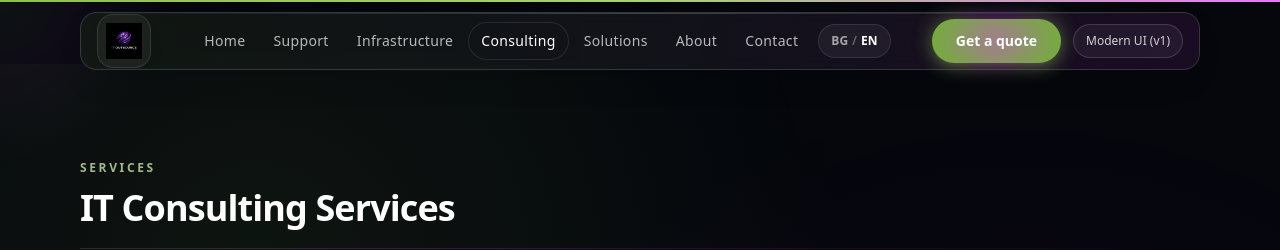
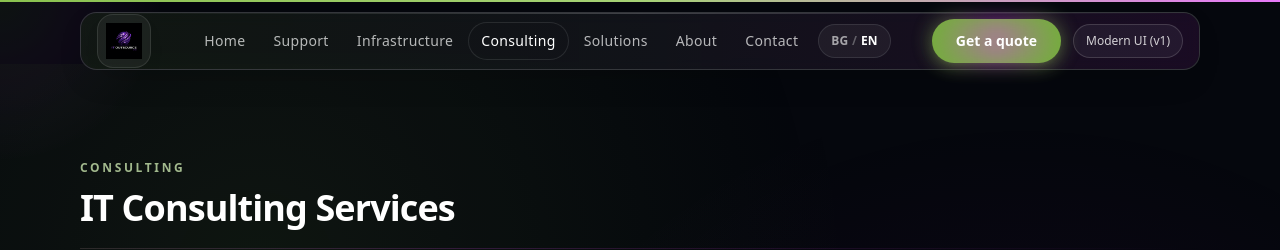
Before and after one commit to gushterovstefan/itosite, a React (Vite) app in the folder website/: page /it-consulting-services in a window 1280 px wide. Shown: the top 250 px of the page. Built offline with nearby package versions, Linux system fonts and the light colour scheme.

Commit message:
Pages: replace generic 'Services' eyebrow with page-specific labels

```diff
--- a/website/src/pages/Consulting.jsx
+++ b/website/src/pages/Consulting.jsx
@@ -6,10 +6,11 @@ import { useContent } from '../content/index.jsx'
 export default function Consulting() {
   const { content } = useContent()
   const c = content.consulting
+  const ui = content.shared.ui
 
   return (
     <div>
-      <Section eyebrow="Services" title={c.title} lead={c.lead}>
+      <Section eyebrow={ui.consulting} title={c.title} lead={c.lead}>
         <p className="-mt-2 max-w-3xl text-sm text-white/70 md:text-base">{c.subline}</p>
 
         <div className="mt-10 grid gap-4 lg:grid-cols-2">
--- a/website/src/pages/Infrastructure.jsx
+++ b/website/src/pages/Infrastructure.jsx
@@ -6,10 +6,11 @@ import { useContent } from '../content/index.jsx'
 export default function Infrastructure() {
   const { content } = useContent()
   const c = content.infrastructure
+  const ui = content.shared.ui
 
   return (
     <div>
-      <Section eyebrow="Services" title={c.title} lead={c.lead}>
+      <Section eyebrow={ui.infrastructure} title={c.title} lead={c.lead}>
         <p className="-mt-2 max-w-3xl text-sm text-white/70 md:text-base">{c.subline}</p>
         <p className="mt-4 max-w-3xl text-sm text-white/60">{c.punchline}</p>
 
--- a/website/src/pages/Solutions.jsx
+++ b/website/src/pages/Solutions.jsx
@@ -9,7 +9,7 @@ export default function Solutions() {
 
   return (
     <div>
-      <Section eyebrow="Solutions" title={c.title} lead={c.lead}>
+      <Section eyebrow={content.shared.ui.solutions} title={c.title} lead={c.lead}>
         <p className="-mt-2 max-w-3xl text-sm text-white/70 md:text-base">{c.subline}</p>
 
         <div className="mt-10 grid gap-4 lg:grid-cols-2">
--- a/website/src/pages/Support.jsx
+++ b/website/src/pages/Support.jsx
@@ -7,10 +7,11 @@ import { useContent } from '../content/index.jsx'
 export default function Support() {
   const { content } = useContent()
   const c = content.support
+  const ui = content.shared.ui
 
   return (
     <div>
-      <Section eyebrow="Services" title={c.title} lead={c.lead}>
+      <Section eyebrow={ui.support} title={c.title} lead={c.lead}>
         <p className="-mt-2 max-w-3xl text-sm text-white/70 md:text-base">{c.subline}</p>
         <p className="mt-4 max-w-3xl text-sm text-white/60">{c.credibility}</p>
 
```
